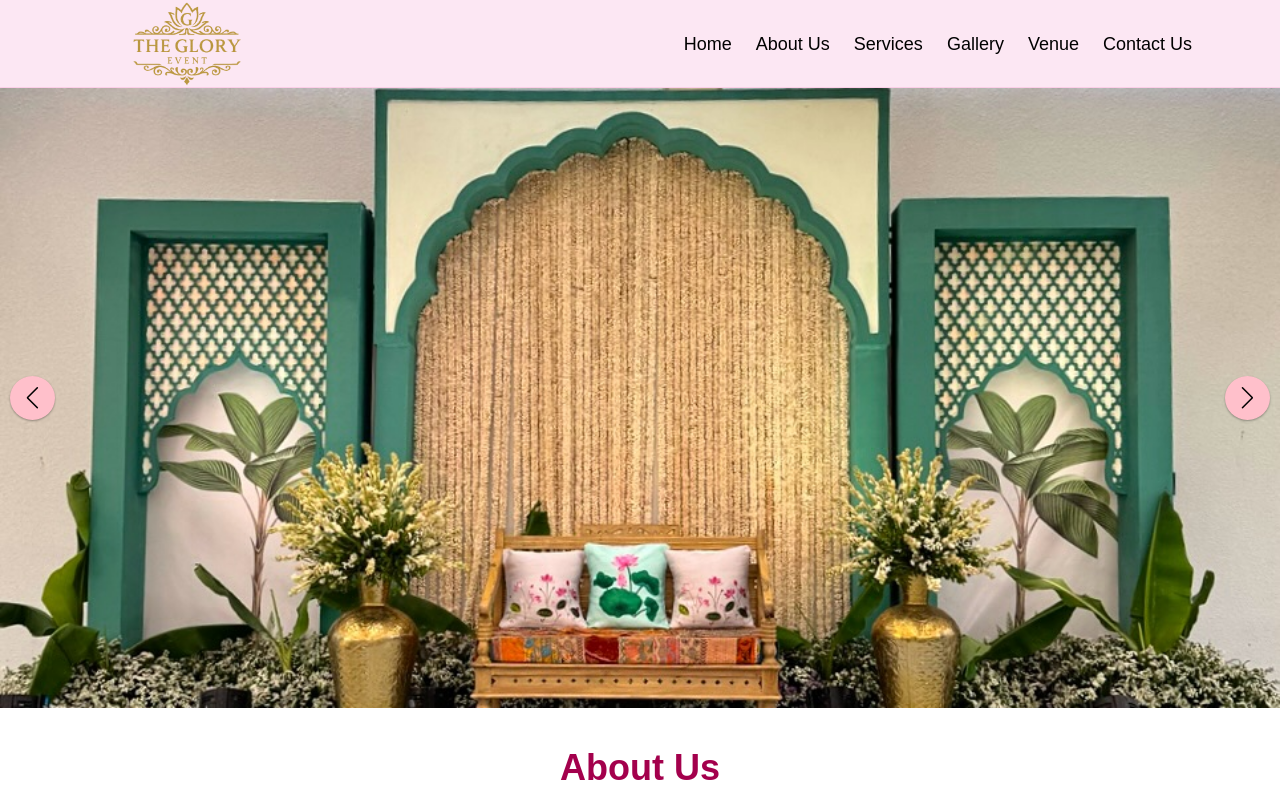
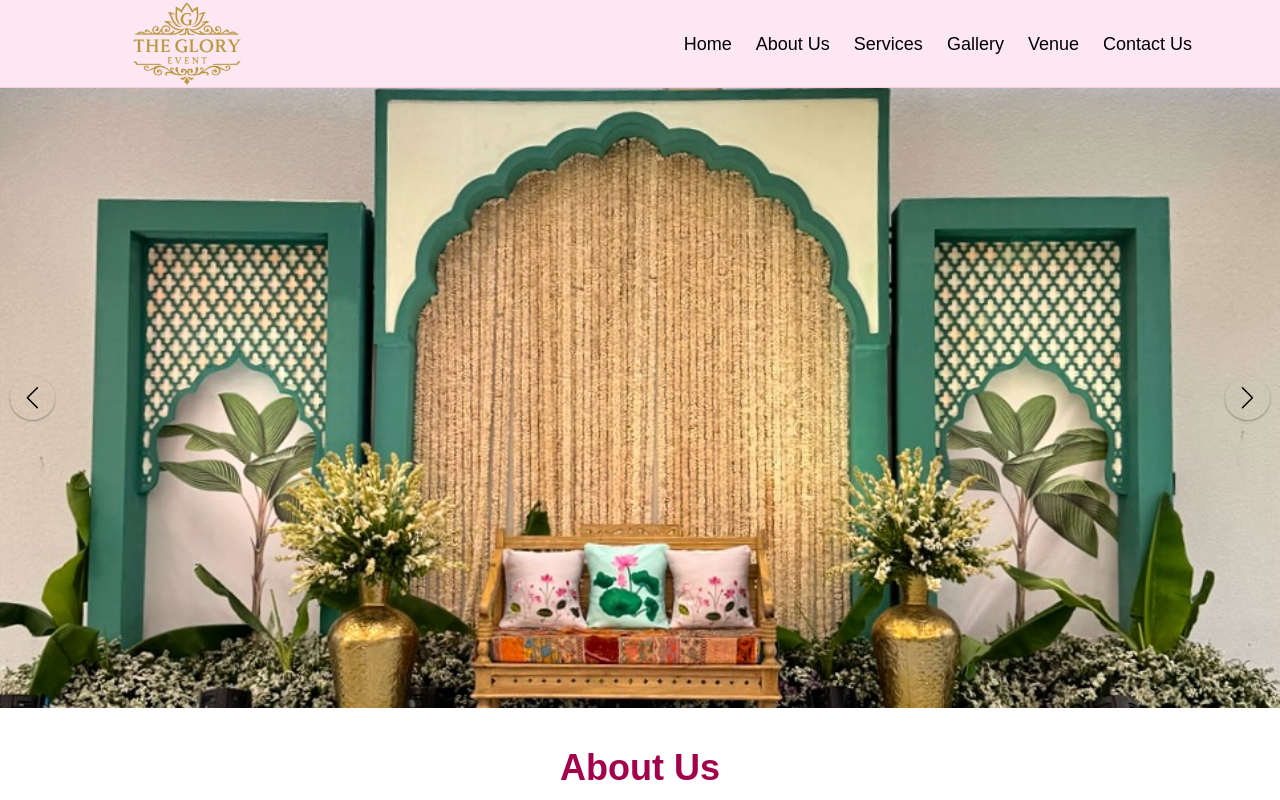
Before and after one commit to rakshitjain1/TheGLory, a React (Vite) app: page / in a window 1280 px wide. Shown: the top 800 px of the page. Built offline with nearby package versions, Linux system fonts and the light colour scheme.

Commit message:
first commit

```diff
--- a/src/index.css
+++ b/src/index.css
@@ -57,7 +57,7 @@ body {
   display: flex;
   align-items: center;
   justify-content: center;
-  background: pink;
+  background: transparent;
   border-radius: 100%;
   height: 45px;
   width: 45px;
```
